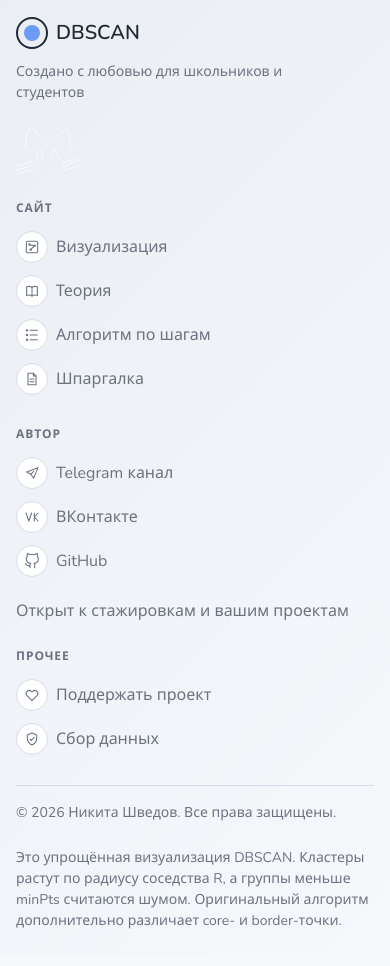
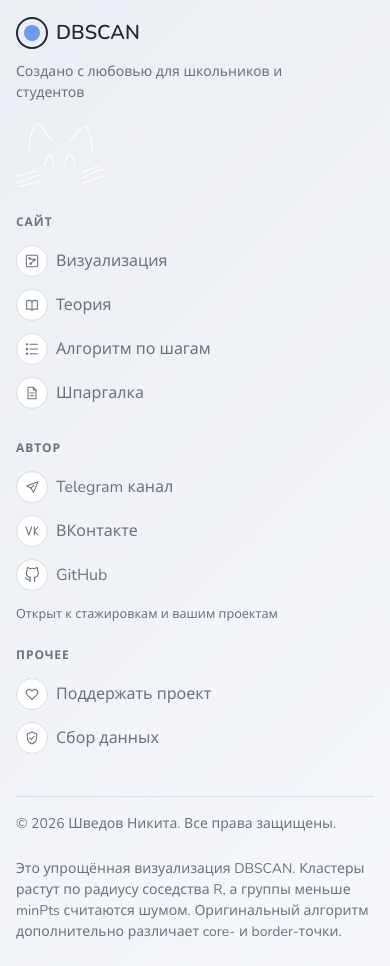
Before and after one commit to qpikzz/dbscan-visual, a React (Vite) app: page /#/visualization in a window 390 px wide. Shown: the part 1900-2866 px from the top of the page. Built offline with nearby package versions, Linux system fonts and the light colour scheme.

Commit message:
minor fixes

```diff
--- a/openspec/specs/DESIGN.md
+++ b/openspec/specs/DESIGN.md
@@ -177,11 +177,11 @@ Below 1024px (tablet and mobile, see DESIGN.md section 6 breakpoints), the layou
 - A four-column desktop grid: Brand, Site, Author, More. The Brand block has no column label; the other column labels are localized small uppercase text. Use semantic footer groups with non-heading labels (`<p>`), and label the Site navigation with `aria-labelledby`.
 - Brand: reuse the header's ring-and-center SVG mark, followed by the unspaced title "DBSCAN". Keep the header's existing "DB SCAN" title unchanged. Under the title, retain "Made with love for school and university students" (RU: "Создано с любовью для школьников и студентов").
 - Site: internal links to Visualization and Theory, followed by links to the "Algorithm step by step" and "Cheat sheet" theory sections. Their labels come from the theory section data and corresponding i18n title keys. Use the existing HashRouter paths and hash anchors (for example, `#/theory#theory-walkthrough`) without a document reload.
-- Author: show Telegram channel, VK, and GitHub links from the existing social destinations, followed by the non-interactive, muted message "Open to internships and your projects" (RU: "Открыт к стажировкам и вашим проектам"). The message uses the same font size and line height as the link labels, aligns with their icon backings, and has a small top gap after GitHub; it has no marker, bolding, or hover behavior. Do not show the author's name in this column. External social links open in a new tab with `rel="noopener noreferrer"` and a localized new-tab announcement.
+- Author: show Telegram channel, VK, and GitHub links from the existing social destinations, followed by the non-interactive, muted message "Open to internships and your projects" (RU: "Открыт к стажировкам и вашим проектам"). The message uses a slightly smaller size than the link labels (~90% of `--font-size-caption`, not below 12px) with adjusted line height, is placed closer to the GitHub link (reduced vertical gap), aligns with their icon backings, and has a small top gap after GitHub; it has no marker, bolding, or hover behavior. Do not show the author's name in this column. External social links open in a new tab with `rel="noopener noreferrer"` and a localized new-tab announcement.
 - More: "Support the project" (RU: "Поддержать проект") and "Data collection" (RU: "Сбор данных") are buttons that open their existing dialogs. The dialogs remain mutually exclusive and keep their existing focus, Escape, close-button, and backdrop behavior.
 - Footer links and dialog buttons use aligned icons in small circular `--surface` / `--line` backings, with muted text and tokenized accent hover/focus. Keep the site's visible `:focus-visible` ring. No subscription form, email field, analytics, counters, or new external resources are permitted.
-- The supplied `cat.svg` is unchanged and sits in the lower-left of the Brand block, with its left edge aligned to the logo mark. On desktop it is aligned to the bottom of the main grid, immediately above the divider; on mobile it remains directly below the brand copy. Give it empty alt text, hide it from assistive technology, disable pointer events, and ensure it does not cover content. Keep its established 72px desktop and 48px mobile height. The white line art has low contrast on the light theme; do not recolor it. If it is not legible enough, use an owner-provided theme variant or agree on another treatment.
-- A thin `--line` divider separates the main grid from the lower bar. The lower bar DOM order is copyright, then the simplified-model note. The year is the `2026` constant and the author name is localized: "© 2026 Nikita Shvedov. All rights reserved." (EN) and "© 2026 Никита Шведов. Все права защищены." (RU). The note retains its existing wording, is small and muted, limited in width, and right-aligned on desktop.
+- The supplied `cat.svg` is used as a decorative image placed in normal flow inside the Brand block (under the brand note), aligned to the left edge of the Brand content with no compensating negative margins or absolute positioning. The asset copy in `src/assets/` is cropped to the visible artwork bounds where transparent canvas padding caused left offset; proportions and line art are unchanged. It sits near the bottom of the Brand block on desktop (above the divider) and directly below the brand copy on mobile. Give it empty alt text, hide it from assistive technology, disable pointer events, and ensure it does not cover content. Height is ~92px on desktop and ~66px on mobile (increased ~25–35%). The white line art has low contrast on the light theme; do not recolor it. If it is not legible enough, use an owner-provided theme variant or agree on another treatment.
+- A thin `--line` divider separates the main grid from the lower bar. The lower bar DOM order is copyright, then the simplified-model note. The year is the `2026` constant and the author name is localized: "© 2026 Nikita Shvedov. All rights reserved." (EN) and "© 2026 Шведов Никита. Все права защищены." (RU). The note retains its existing wording, is small and muted, limited in width, and right-aligned on desktop.
 - The note in `--text-muted` explains the simplified visualization:
   - EN: "This is a simplified visualization of DBSCAN. Clusters grow by the neighbor radius R, and groups smaller than minPts are treated as noise. The original algorithm also distinguishes core and border points."
   - RU: "Это упрощённая визуализация DBSCAN. Кластеры растут по радиусу соседства R, а группы меньше minPts считаются шумом. Оригинальный алгоритм дополнительно различает core- и border-точки."
@@ -214,7 +214,7 @@ Mobile order of blocks: Steps panel, Canvas panel, Code block, Plots block.
 - Mobile: single column. Canvas aspect ratio 1:1. Each R/minPts parameter group becomes a two-line grid (label, value, and buttons on the first line; full-width slider on the second), its height following its content. Plots in 2x2 grid. Footer blocks stack in DOM order (Brand, Site, Author, More), with the cat beneath the Brand copy; the divider follows, then a left-aligned lower bar with copyright before the note. Footer links and buttons retain at least `--touch-target-min` height.
 - Tablet: single column for the visualization block (Steps panel above Canvas panel), Plots in 2x2 grid.
 - Desktop: layout as described in section 5.
-- Footer layout: at 768-1023px the Brand block spans the full width above a three-column Site/Author/More grid; at 1024px and above all four blocks share one row, with Brand wider than the other columns. The cat sits in the Brand block's lower-left area, aligned to the main grid's bottom on wider screens, and never overlaps footer content.
+- Footer layout: at 768-1023px the Brand block spans the full width above a three-column Site/Author/More grid; at 1024px and above all four blocks share one row, with Brand wider than the other columns. The cat sits in the Brand block's lower-left area, aligned to the main grid's bottom on wider screens, and never overlaps footer content. The divider above the lower bar has increased top margin (~1.5x) using the spacing scale; bottom margin of the divider remains unchanged.
 - On mobile and tablet, the Steps panel reserves about one-third of the viewport height (capped at 320px). Its history list scrolls inside the panel, with the active step and roughly the latest 2-3 preceding steps visible; older steps remain accessible by scrolling.
 - Touch targets are at least 44x44px, including all footer links and buttons.
 
--- a/src/i18n/dictionaries.ts
+++ b/src/i18n/dictionaries.ts
@@ -277,7 +277,7 @@ export const ru = {
   footerSiteTitle: 'Сайт',
   footerAuthorTitle: 'Автор',
   footerMoreTitle: 'Прочее',
-  footerCopyrightAuthor: 'Никита Шведов',
+  footerCopyrightAuthor: 'Шведов Никита',
   footerAvailability: 'Открыт к стажировкам и вашим проектам',
   footerExternalNewTab: 'Откроется в новой вкладке',
   footerCopyright: (year: string, name: string) =>
--- a/src/styles/global.css
+++ b/src/styles/global.css
@@ -585,14 +585,14 @@ a:focus-visible {
 }
 
 .footer-availability {
-  margin-top: var(--space-2);
+  margin-top: var(--space-1);
   color: var(--text-muted);
-  font: inherit;
-  line-height: inherit;
+  font-size: calc(var(--font-size-caption) * 0.9);
+  line-height: 1.35;
 }
 
 .footer-divider {
-  margin-top: var(--space-6);
+  margin-top: var(--space-9, 36px);
   margin-bottom: var(--space-4);
   border-top: var(--border-width) solid var(--line);
 }
@@ -600,8 +600,9 @@ a:focus-visible {
 .footer-cat {
   display: block;
   width: auto;
-  height: 72px;
-  margin-top: auto;
+  height: 92px;
+  margin: 0;
+  align-self: flex-start;
   pointer-events: none;
 }
 
@@ -983,8 +984,9 @@ a:focus-visible {
   }
 
   .footer-cat {
-    height: 48px;
-    margin-top: var(--space-3);
+    height: 66px;
+    margin-top: var(--space-2);
+    align-self: flex-start;
   }
 
   .footer-bottom {
```
